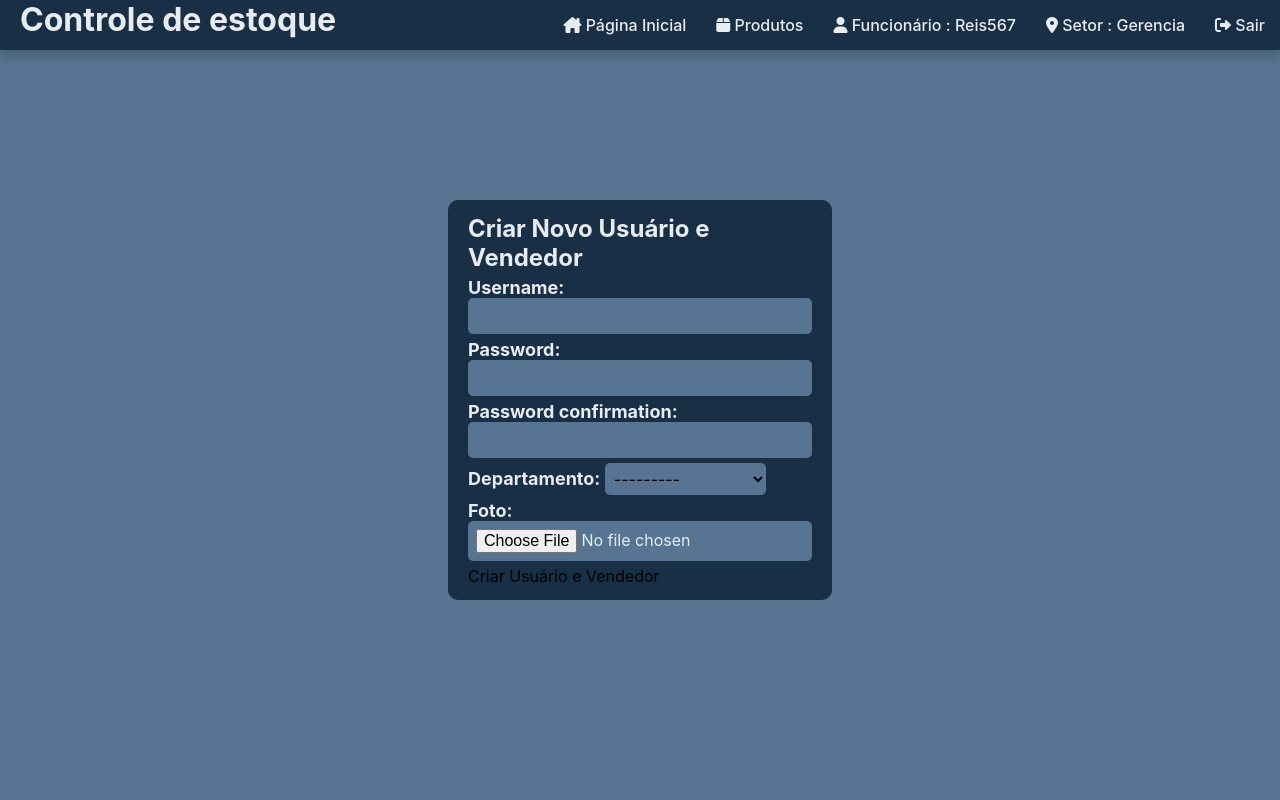
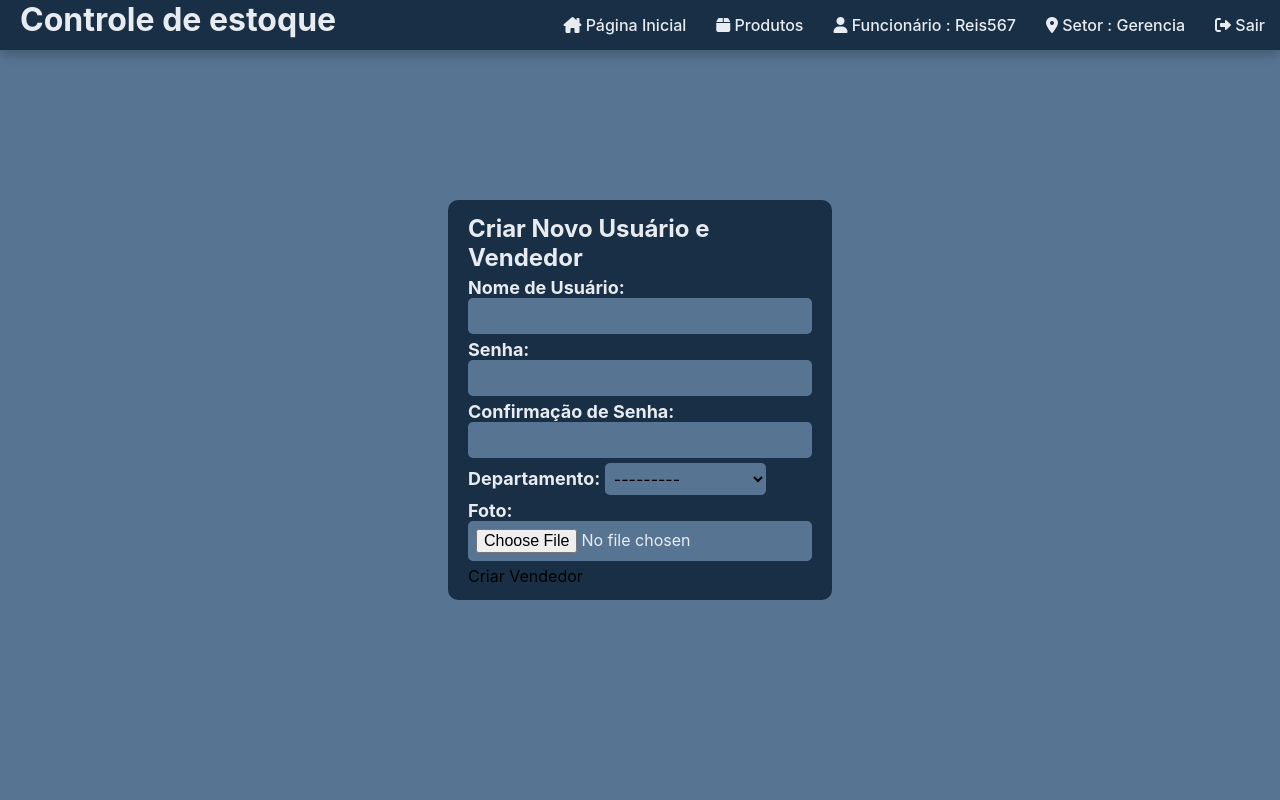
Before and after one commit to Reis567/storage-management, a Django app: page /criar_usuario/ in a window 1280 px wide. Run offline with Django 4.2, Linux system fonts and the light colour scheme; a user stored in the database is signed in; data comes from the database, SQL or seed files in the repository.

Commit message:
labels hard coded

```diff
--- a/storage_management/sistema_loja/templates/criar_usuario.html
+++ b/storage_management/sistema_loja/templates/criar_usuario.html
@@ -9,27 +9,27 @@
             {% csrf_token %}
 
             <div class="form-group">
-                {{ form.username.label_tag }}
+                <label for="{{ form.username.id_for_label }}">Nome de Usuário:</label>
                 {{ form.username }}
             </div>
             <div class="form-group">
-                {{ form.password1.label_tag }}
+                <label for="{{ form.password1.id_for_label }}">Senha:</label>
                 {{ form.password1 }}
             </div>
             <div class="form-group">
-                {{ form.password2.label_tag }}
+                <label for="{{ form.password2.id_for_label }}">Confirmação de Senha:</label>
                 {{ form.password2 }}
             </div>
             <div class="form-group">
-                {{ form.departamento.label_tag }}
+                <label for="{{ form.departamento.id_for_label }}">Departamento:</label>
                 {{ form.departamento }}
             </div>
             <div class="form-group">
-                {{ form.foto.label_tag }}
+                <label for="{{ form.foto.id_for_label }}">Foto:</label>
                 {{ form.foto }}
             </div>
 
-            <button type="submit">Criar Usuário e Vendedor</button>
+            <button type="submit">Criar Vendedor</button>
         </form>
     </div>
 </div>
```
